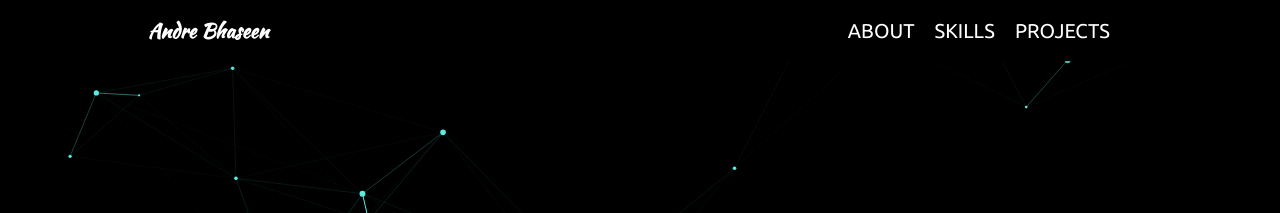
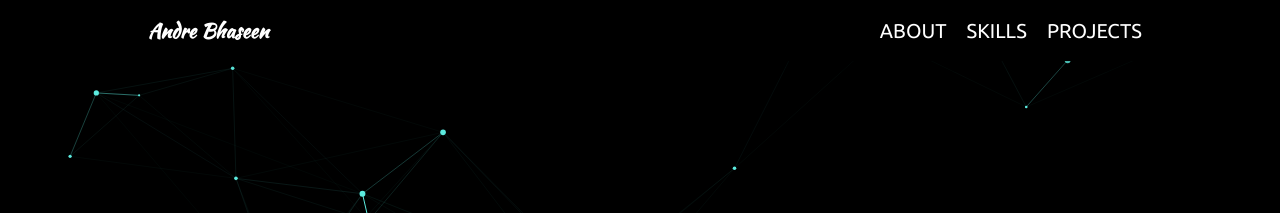
Before and after one commit to abhaseen/abhaseen.github.io, a Jekyll site: the page built from index.markdown, in a window 1280 px wide. Shown: the top 213 px of the page. Built offline with Jekyll 4.4.1, drawn with Linux system fonts in a browser that asks for light colours.

Commit message:
Updated top nav styles

```diff
--- a/_sass/_navigation.scss
+++ b/_sass/_navigation.scss
@@ -2,7 +2,6 @@
   --navbar-shadow: 0 4px 6px rgba(0, 0, 0, 0.25);
   background: black;
   color: white;
-  // position: fixed;
 
   position: fixed;
   top: 0;
@@ -148,7 +147,6 @@
 
   & li {
     list-style: none;
-    padding: 0.5em;
 
     display: flex;
     position: relative;
@@ -156,6 +154,7 @@
     transition: all 250ms ease;
 
     a {
+      padding: 0.5em;
       text-transform: uppercase;
       color: inherit;
     }
@@ -291,7 +290,6 @@
   nav.top-nav {
     opacity: 1;
     max-height: 100%;
-    padding: 0 2rem;
 
     & ul {
       transform: scale(1);
```
